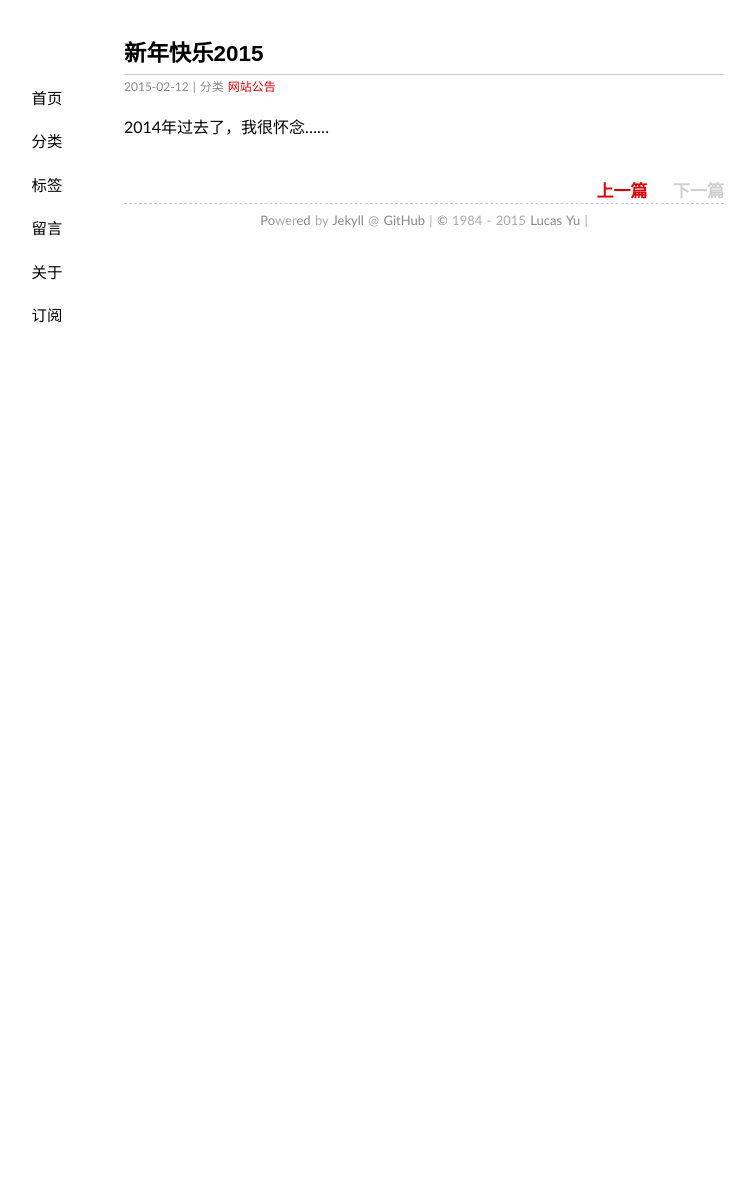
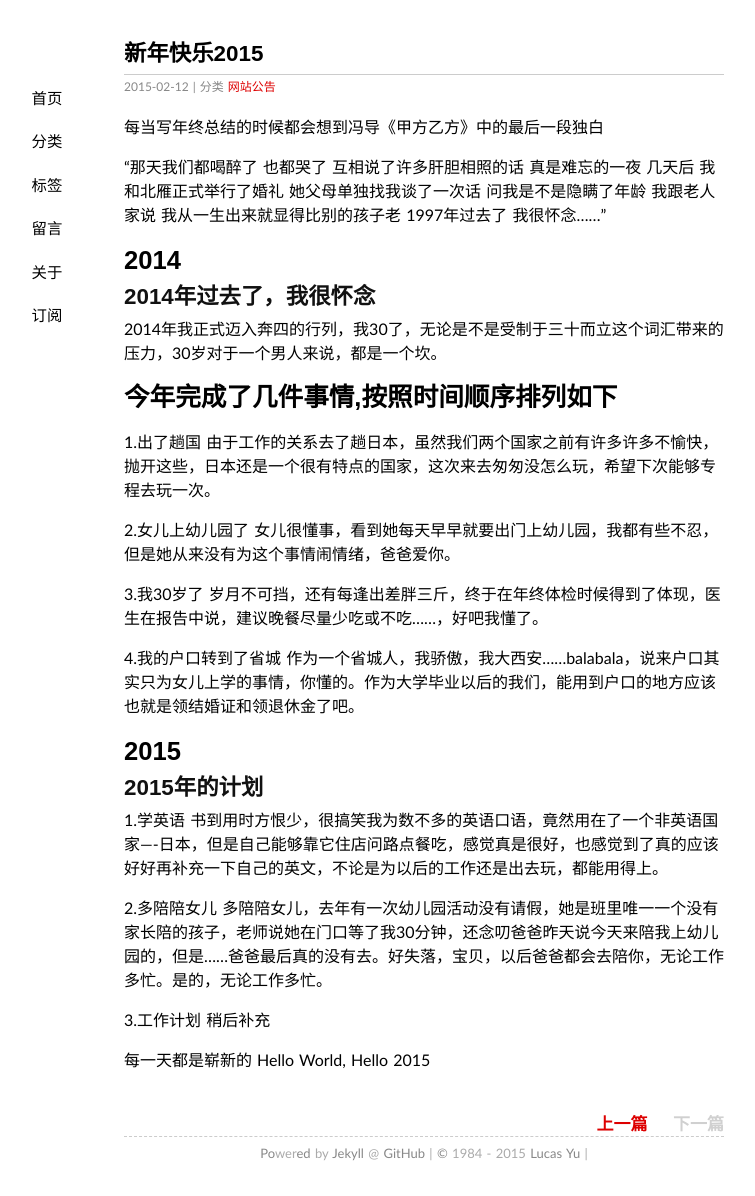
Before and after one commit to windea/windea.github.io, a Jekyll site: the page built from _posts/2015-02-12-happy-new-year-2015.md, in a window 1280 px wide. Shown: the whole page, without its empty margins (216-971 px from the left). Built offline with Jekyll 4.4.1, drawn with Linux system fonts in a browser that asks for light colours; Markdown is read by kramdown in place of the engine named in the settings; comment, search, counter and statistics services are not loaded; before the commit the page ends 900 px from its top, so only the background shows below that.

Commit message:
Update 2015-02-12-happy-new-year-2015.md

```diff
--- a/_posts/2015-02-12-happy-new-year-2015.md
+++ b/_posts/2015-02-12-happy-new-year-2015.md
@@ -7,4 +7,46 @@ categories:
   - 网站公告
 ---
 
-2014年过去了，我很怀念……
+每当写年终总结的时候都会想到冯导《甲方乙方》中的最后一段独白
+
+“那天我们都喝醉了 也都哭了 互相说了许多肝胆相照的话 真是难忘的一夜 几天后 我和北雁正式举行了婚礼 她父母单独找我谈了一次话 问我是不是隐瞒了年龄 我跟老人家说 我从一生出来就显得比别的孩子老 1997年过去了 我很怀念……”
+
+2014
+====
+
+2014年过去了，我很怀念
+----------------------
+
+2014年我正式迈入奔四的行列，我30了，无论是不是受制于三十而立这个词汇带来的压力，30岁对于一个男人来说，都是一个坎。
+
+# 今年完成了几件事情,按照时间顺序排列如下
+
+1.出了趟国
+      由于工作的关系去了趟日本，虽然我们两个国家之前有许多许多不愉快，抛开这些，日本还是一个很有特点的国家，这次来去匆匆没怎么玩，希望下次能够专程去玩一次。
+
+2.女儿上幼儿园了
+      女儿很懂事，看到她每天早早就要出门上幼儿园，我都有些不忍，但是她从来没有为这个事情闹情绪，爸爸爱你。
+
+3.我30岁了
+      岁月不可挡，还有每逢出差胖三斤，终于在年终体检时候得到了体现，医生在报告中说，建议晚餐尽量少吃或不吃……，好吧我懂了。
+
+4.我的户口转到了省城
+      作为一个省城人，我骄傲，我大西安……balabala，说来户口其实只为女儿上学的事情，你懂的。作为大学毕业以后的我们，能用到户口的地方应该也就是领结婚证和领退休金了吧。
+
+2015
+====
+
+2015年的计划
+------------
+
+1.学英语
+      书到用时方恨少，很搞笑我为数不多的英语口语，竟然用在了一个非英语国家----日本，但是自己能够靠它住店问路点餐吃，感觉真是很好，也感觉到了真的应该好好再补充一下自己的英文，不论是为以后的工作还是出去玩，都能用得上。
+
+2.多陪陪女儿
+      多陪陪女儿，去年有一次幼儿园活动没有请假，她是班里唯一一个没有家长陪的孩子，老师说她在门口等了我30分钟，还念叨爸爸昨天说今天来陪我上幼儿园的，但是……爸爸最后真的没有去。好失落，宝贝，以后爸爸都会去陪你，无论工作多忙。是的，无论工作多忙。
+
+3.工作计划
+      稍后补充
+
+每一天都是崭新的
+Hello World, Hello 2015
```
